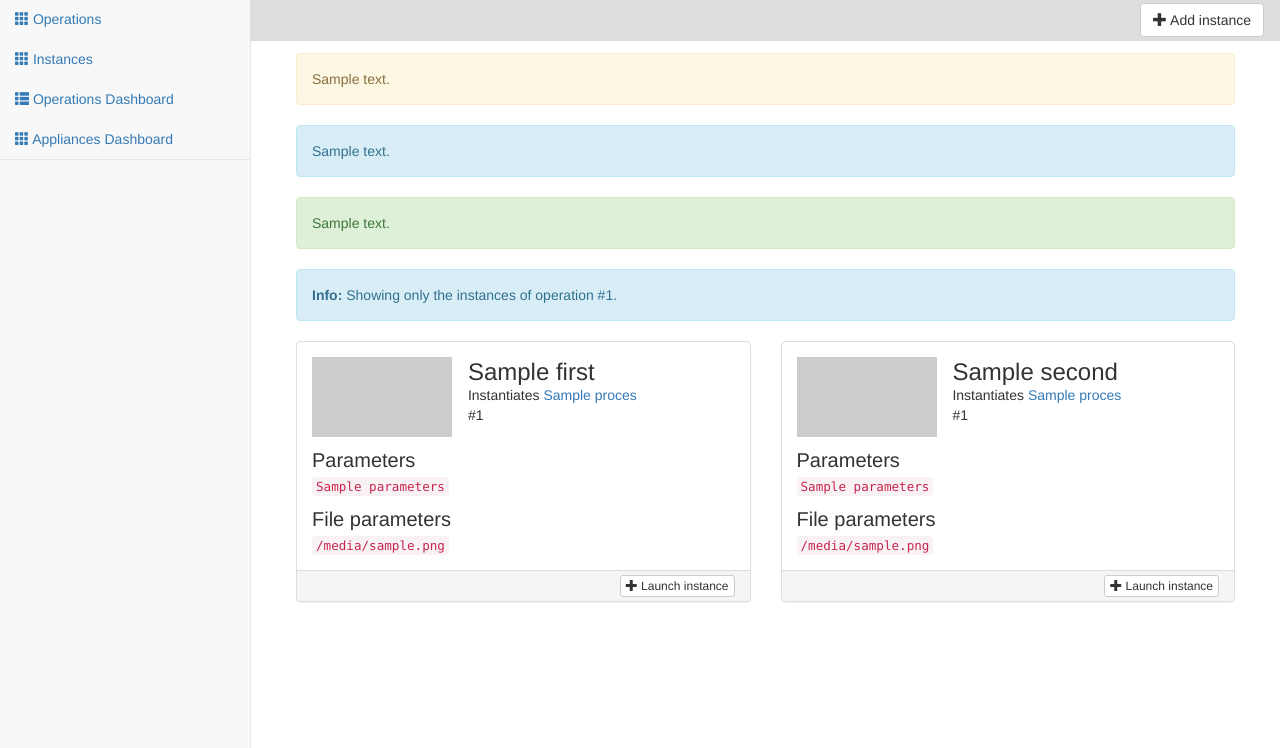
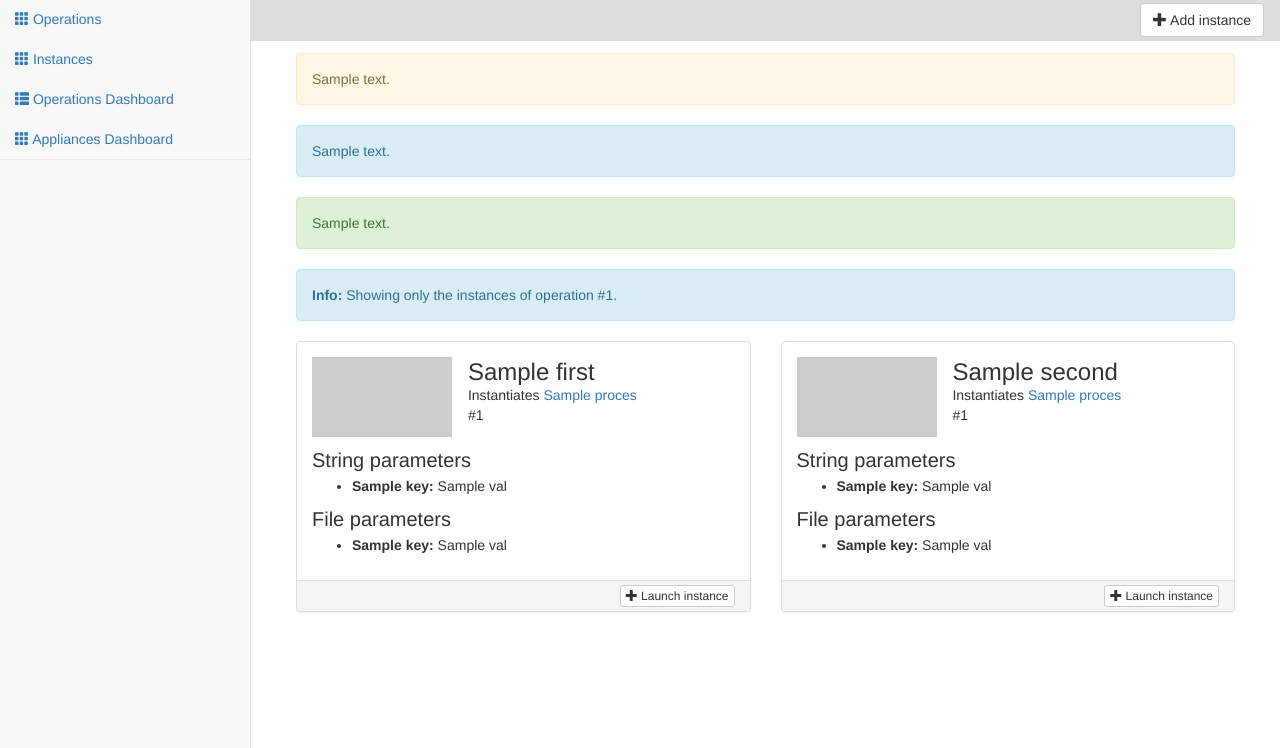
Before and after one commit to DIBBS-project/architecture_portal, a Django app: template enduser_app/templates/instances.html in a window 1280 px wide. Shown: the part 52-800 px from the top of the page. Run offline with Django 3.2, Linux system fonts and the light colour scheme; the template is opened without the code that fills it: most values are stand-ins (such as "Sample title", 1, 10 or a date in 2020); some libraries are stand-ins or nearby versions.

Commit message:
Fixed parameters display in the Instances view.

```diff
--- a/enduser_app/templates/instances.html
+++ b/enduser_app/templates/instances.html
@@ -40,11 +40,19 @@
                                 </div>
                             </div>
                             <div class="portal-panel-content">
-                                <h3>Parameters</h3>
-                                <code>{{ operations_pair.first.parameters }}</code>
+                                <h3>String parameters</h3>
+                                <ul>
+                                    {% for keypair in operations_pair.first.parameters %}
+                                        <li><strong>{{ keypair.key }}:</strong> {{ keypair.val }}</li>
+                                    {% endfor %}
+                                </ul>
 
                                 <h3>File parameters</h3>
-                                <code>{{ operations_pair.first.files }}</code>
+                                <ul>
+                                    {% for keypair in operations_pair.first.files %}
+                                        <li><strong>{{ keypair.key }}:</strong> {{ keypair.val }}</li>
+                                    {% endfor %}
+                                </ul>
                             </div>
                         </div>
                         <div class="panel-footer clearfix">
@@ -77,11 +85,19 @@
                                 </div>
                             </div>
                             <div class="portal-panel-content">
-                                <h3>Parameters</h3>
-                                <code>{{ operations_pair.second.parameters }}</code>
+                                <h3>String parameters</h3>
+                                <ul>
+                                    {% for keypair in operations_pair.second.parameters %}
+                                        <li><strong>{{ keypair.key }}:</strong> {{ keypair.val }}</li>
+                                    {% endfor %}
+                                </ul>
 
                                 <h3>File parameters</h3>
-                                <code>{{ operations_pair.second.files }}</code>
+                                <ul>
+                                    {% for keypair in operations_pair.second.files %}
+                                        <li><strong>{{ keypair.key }}:</strong> {{ keypair.val }}</li>
+                                    {% endfor %}
+                                </ul>
                             </div>
                         </div>
                         <div class="panel-footer clearfix">
```
Also changed, not shown: enduser_app/views.py (+6 -1 lines).
